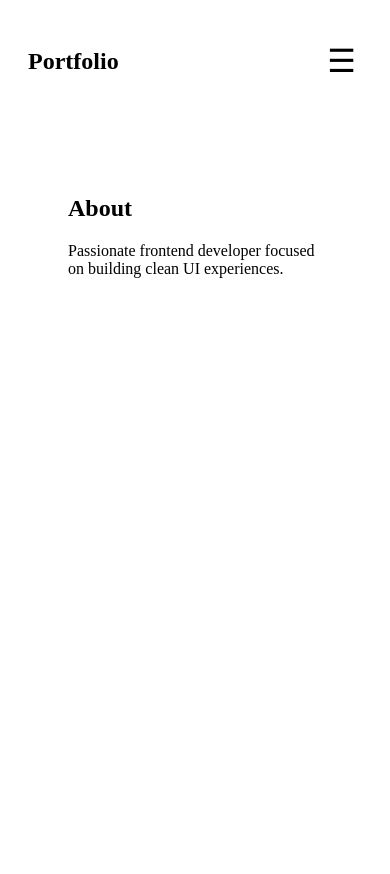
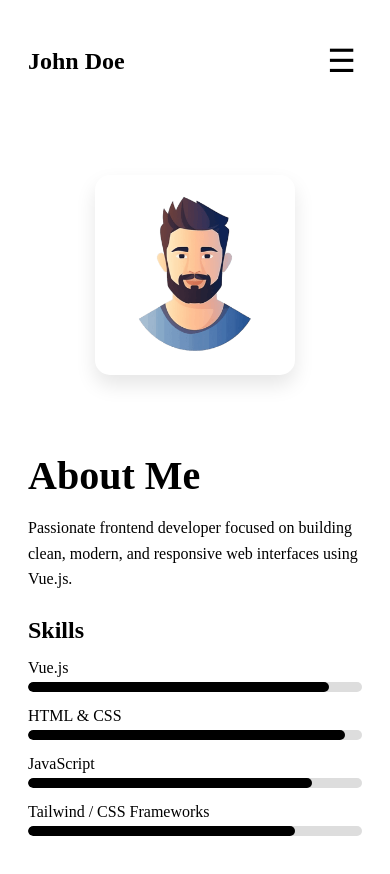
Before and after one commit to Mazennaji/VueJS-Portfolio, a Vue app: page /about in a window 390 px wide. Shown: the top 874 px of the page. Before the commit the page ends 844 px from the top, so only its background shows below. Built offline with nearby package versions, Linux system fonts and the light colour scheme.

Commit message:
Refactor code structure for improved readability and maintainability

```diff
--- a/src/components/Navbar.vue
+++ b/src/components/Navbar.vue
@@ -1,6 +1,6 @@
 <template>
   <nav>
-    <h2>Portfolio</h2>
+    <h2>John Doe</h2>
     <button class="burger" @click="toggleMenu">☰</button>
     <div :class="{ open: openMenu }">
       <router-link to="/">Home</router-link>
--- a/src/views/About.vue
+++ b/src/views/About.vue
@@ -1,14 +1,126 @@
 <template>
   <section class="about">
-    <h1>About</h1>
-    <p>
-      Passionate frontend developer focused on building clean UI experiences.
-    </p>
+    <div class="container">
+      <div class="profile">
+        <img src="/profile.png" alt="Profile" />
+      </div>
+
+      <div class="content">
+        <h1>About Me</h1>
+        <p>
+          Passionate frontend developer focused on building clean, modern, and
+          responsive web interfaces using Vue.js.
+        </p>
+
+        <h2>Skills</h2>
+        <div class="skills">
+          <div class="skill" v-for="s in skills" :key="s.name">
+            <span>{{ s.name }}</span>
+            <div class="bar">
+              <div class="progress" :style="{ width: s.level }"></div>
+            </div>
+          </div>
+        </div>
+      </div>
+    </div>
   </section>
 </template>
 
+<script setup>
+const skills = [
+  { name: "Vue.js", level: "90%" },
+  { name: "HTML & CSS", level: "95%" },
+  { name: "JavaScript", level: "85%" },
+  { name: "Tailwind / CSS Frameworks", level: "80%" },
+]
+</script>
+
 <style scoped>
 .about {
-  padding: 60px;
+  padding: 60px 20px;
+  background: var(--bg);
+  color: var(--text);
+  transition: all 0.3s;
+}
+
+.container {
+  display: flex;
+  flex-wrap: wrap;
+  max-width: 900px;
+  margin: auto;
+  gap: 40px;
+}
+
+.profile img {
+  width: 250px;
+  border-radius: 15px;
+  box-shadow: 0 10px 20px rgba(0,0,0,0.1);
+  transition: transform 0.3s;
+}
+
+.profile img:hover {
+  transform: scale(1.05);
+}
+
+.content {
+  flex: 1;
+}
+
+.content h1 {
+  font-size: 2.5rem;
+  margin-bottom: 15px;
+}
+
+.content p {
+  line-height: 1.6;
+  margin-bottom: 25px;
+}
+
+.content h2 {
+  margin-bottom: 15px;
+}
+
+.skills .skill {
+  margin-bottom: 15px;
+}
+
+.skills span {
+  display: block;
+  margin-bottom: 5px;
+}
+
+.bar {
+  width: 100%;
+  height: 10px;
+  background: #ddd;
+  border-radius: 5px;
+  overflow: hidden;
+}
+
+.progress {
+  height: 100%;
+  background: black;
+  border-radius: 5px;
+  transition: width 1s ease-in-out;
+}
+
+.dark .bar {
+  background: #444;
+}
+
+.dark .progress {
+  background: #eee;
+  height: 100%;
+}
+
+@media (max-width: 768px) {
+  .container {
+    flex-direction: column;
+    align-items: center;
+  }
+
+  .profile img {
+    width: 200px;
+  }
 }
 </style>
```
Also changed, not shown: src/components/HelloWorld.vue (deleted, +0 -43 lines), public/profile.png (added).
